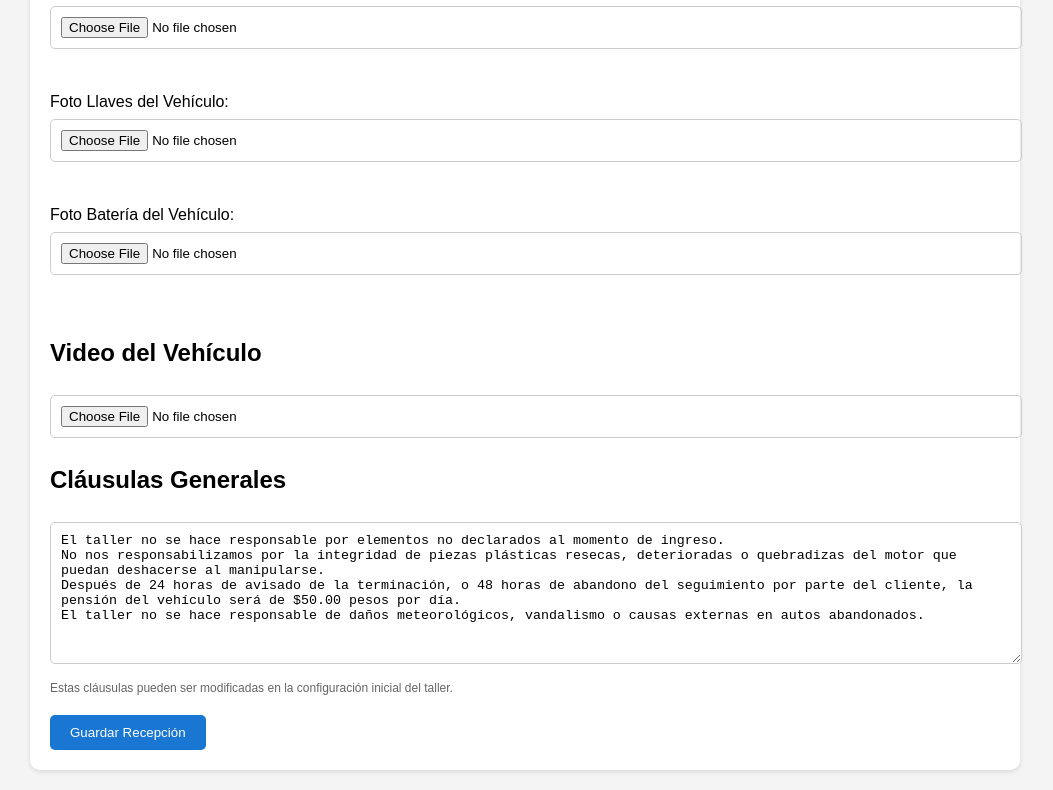
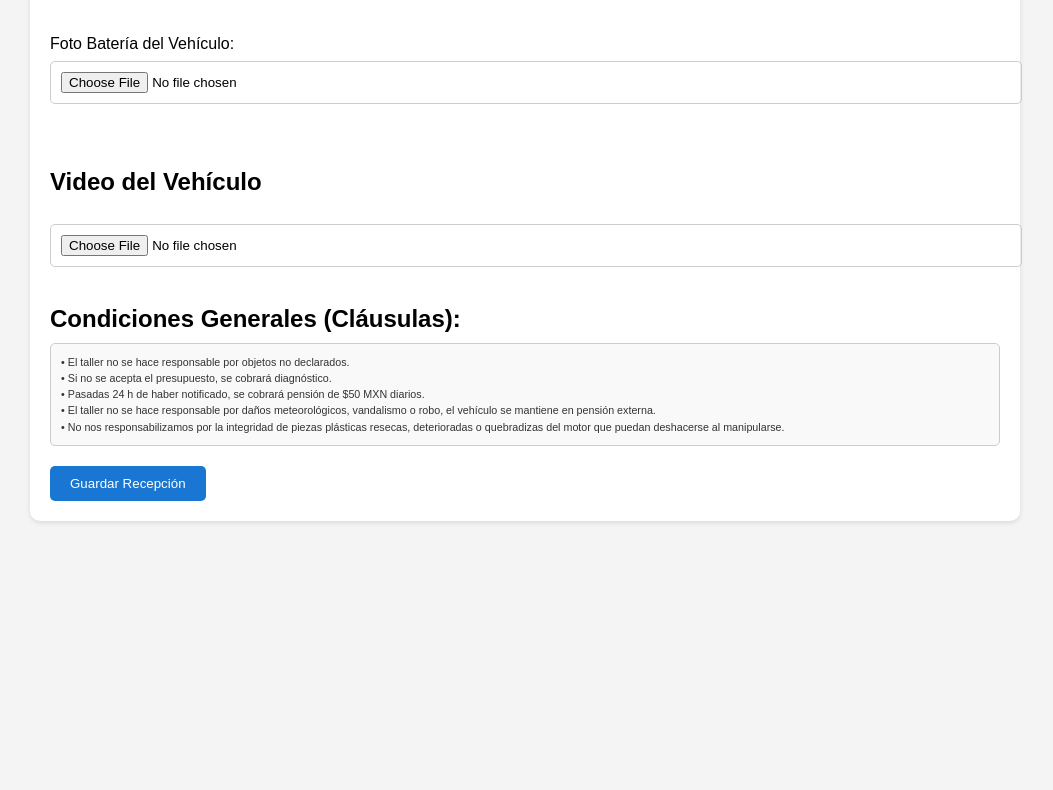
Before and after one commit to intrack360/RECEPCION-DIGITAL-DE-VEHICULOS, a plain HTML site: page index.html in a window 1280 px wide. Shown: the part 1710-2500 px from the top of the page, without its empty margins (115-1168 px from the left). After the commit the page ends 2251 px from the top, so only its background shows below. Drawn offline with Linux system fonts and the light colour scheme.

Commit message:
Update index.html

```diff
--- a/index.html
+++ b/index.html
@@ -118,15 +118,7 @@
     <h2>Observaciones</h2>
     <textarea id="observaciones" rows="4" placeholder="Aqui puedes anotar si el auto llego mal y que no puedes probarlo para garantizarle los demas sistemas"></textarea>
   </div>
-<div class="seccion" style="margin-top: 30px;">
-  <h2 style="margin-bottom: 10px;">Condiciones Generales (Cláusulas):</h2>
-  <div style="font-size: 0.67em; line-height: 1.5; color: #333; border: 1px solid #ccc; padding: 10px; border-radius: 5px; background-color: #f9f9f9;">
-    • El taller no se hace responsable por objetos no declarados.<br>
-    • Si no se acepta el presupuesto, se cobrará diagnóstico.<br>
-    • Pasadas 24 h de haber notificado, se cobrará pensión de $50 MXN diarios.<br>
-    • El taller no se hace responsable por daños meteorológicos, vandalismo o robo, el vehículo se mantiene en pensión externa.<br>
-    • No nos responsabilizamos por la integridad de piezas plásticas resecas, deterioradas o quebradizas del motor que puedan deshacerse al manipularse.
-  </div>
+
 </div>
 
 <!-- Foto Frente -->
@@ -168,15 +160,15 @@
     <input type="file" id="videoVehiculo" accept="video/*" capture="environment">
   </div>
 
-  <div class="seccion">
-    <h2>Cláusulas Generales</h2>
-    <textarea id="clausulas" rows="8" readonly>
-El taller no se hace responsable por elementos no declarados al momento de ingreso.
-No nos responsabilizamos por la integridad de piezas plásticas resecas, deterioradas o quebradizas del motor que puedan deshacerse al manipularse.
-Después de 24 horas de avisado de la terminación, o 48 horas de abandono del seguimiento por parte del cliente, la pensión del vehículo será de $50.00 pesos por día.
-El taller no se hace responsable de daños meteorológicos, vandalismo o causas externas en autos abandonados.
-    </textarea>
-    <div class="small-text">Estas cláusulas pueden ser modificadas en la configuración inicial del taller.</div>
+  <div class="seccion" style="margin-top: 30px;">
+  <h2 style="margin-bottom: 10px;">Condiciones Generales (Cláusulas):</h2>
+  <div style="font-size: 0.67em; line-height: 1.5; color: #333; border: 1px solid #ccc; padding: 10px; border-radius: 5px; background-color: #f9f9f9;">
+    • El taller no se hace responsable por objetos no declarados.<br>
+    • Si no se acepta el presupuesto, se cobrará diagnóstico.<br>
+    • Pasadas 24 h de haber notificado, se cobrará pensión de $50 MXN diarios.<br>
+    • El taller no se hace responsable por daños meteorológicos, vandalismo o robo, el vehículo se mantiene en pensión externa.<br>
+    • No nos responsabilizamos por la integridad de piezas plásticas resecas, deterioradas o quebradizas del motor que puedan deshacerse al manipularse.
+  </div>
   </div>
 
   <button type="submit">Guardar Recepción</button>
```
